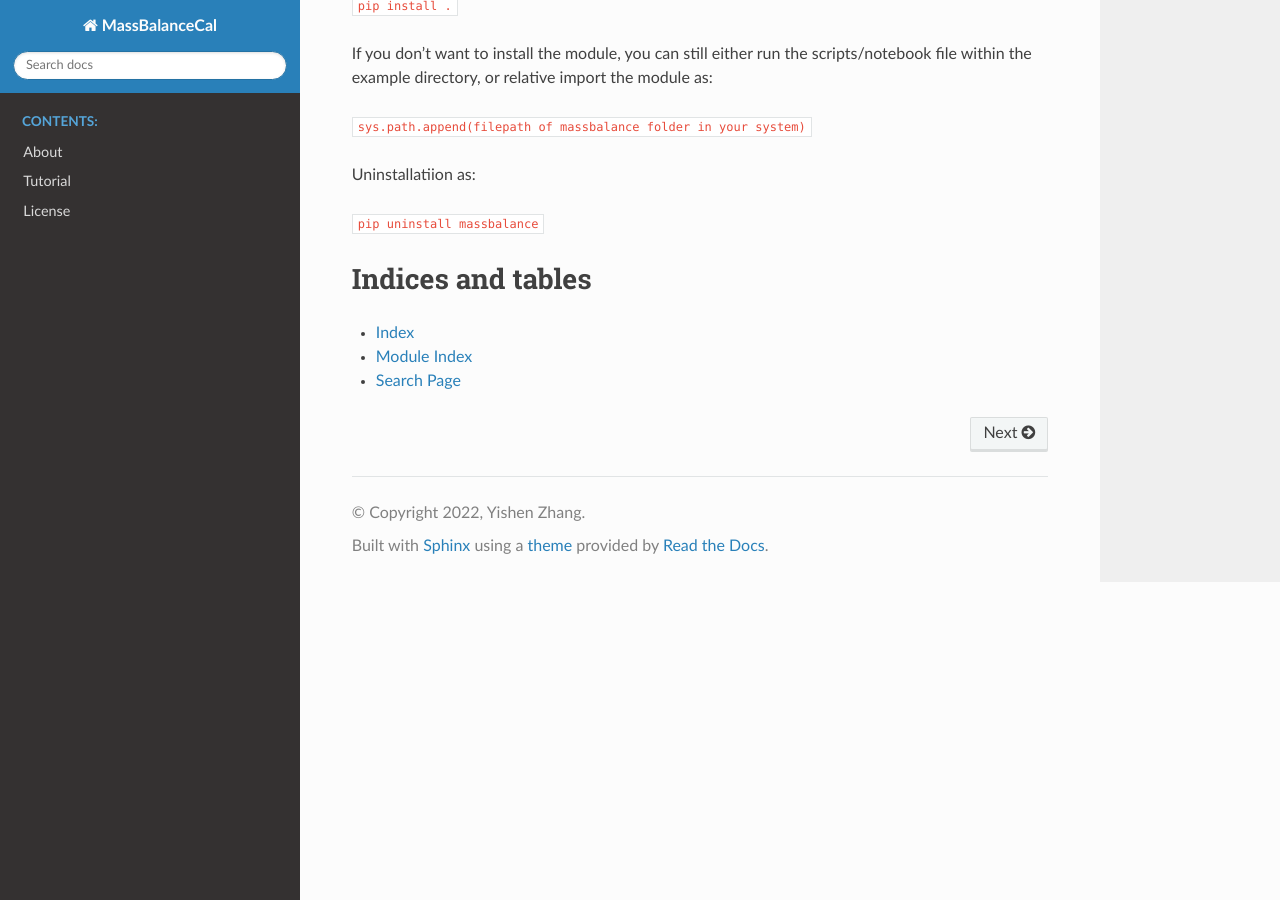
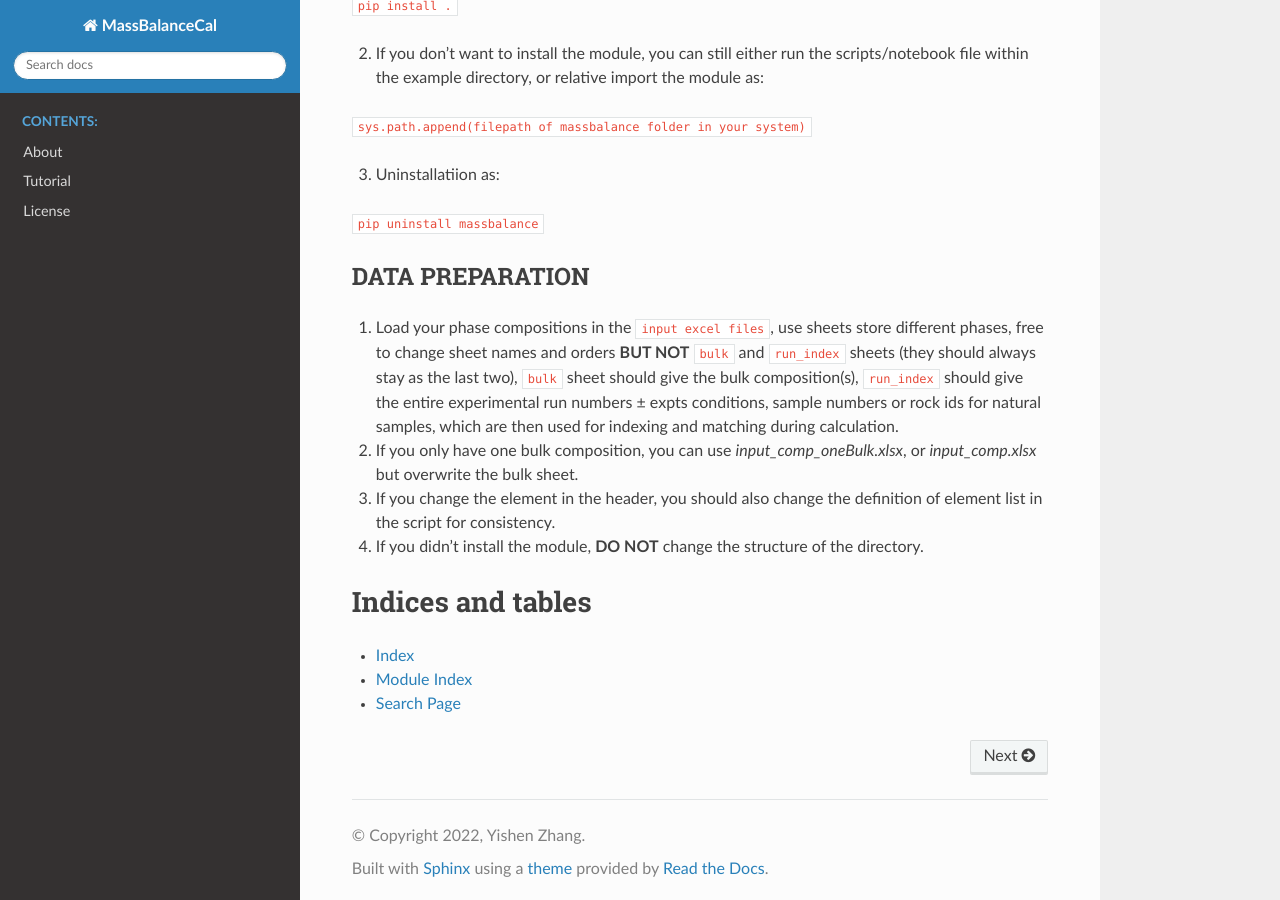
Before and after one commit to eazzzon/MassBalanceCal, a Sphinx documentation site: the page built from docs/source/index.rst, in a window 1280 px wide and 900 px high, scrolled down 560 px. Built offline with Sphinx 7.4.7 and the Read the Docs theme 2.0.0, drawn with Linux system fonts in a browser that asks for light colours; formulas are drawn with MathJax 3; pages that are not in the unit, such as notebooks, are missing from menus.

Commit message:
update typos

```diff
--- a/docs/source/index.rst
+++ b/docs/source/index.rst
@@ -17,17 +17,28 @@ Welcome to MassBalanceCal's documentation!
 
 INSTALLATION & USE
 ##################
-No pip or conda installation is planned, you can install by calling the ``setup.py`` file in the unzipped downloaded file (directory name supposedly as MassBalanceCal-main). Run the line below in any terminal like app (terminal in Mac, or Anaconda prompt in Win):
+1. No pip or conda installation is planned, you can install by calling the ``setup.py`` file in the unzipped downloaded file (directory name supposedly as MassBalanceCal-main). Run the line below in any terminal like app (terminal in Mac, or Anaconda prompt in Win):
 
 ``pip install .``
 
-If you don't want to install the module, you can still either run the scripts/notebook file within the example directory, or relative import the module as:
+2. If you don't want to install the module, you can still either run the scripts/notebook file within the example directory, or relative import the module as:
 
 ``sys.path.append(filepath of massbalance folder in your system)``
 
-Uninstallatiion as:
+3. Uninstallatiion as:
 
 ``pip uninstall massbalance``
+
+DATA PREPARATION
+##################
+
+1. Load your phase compositions in the ``input excel files``, use sheets store different phases, free to change sheet names and orders **BUT NOT** ``bulk`` and ``run_index`` sheets (they should always stay as the last two), ``bulk`` sheet should give the bulk composition(s), ``run_index`` should give the entire experimental run numbers ± expts conditions, sample numbers or rock ids for natural samples, which are then used for indexing and matching during calculation.
+
+2. If you only have one bulk composition, you can use `input_comp_oneBulk.xlsx`, or `input_comp.xlsx` but overwrite the bulk sheet.
+
+3. If you change the element in the header, you should also change the definition of element list in the script for consistency.
+
+4. If you didn't install the module, **DO NOT** change the structure of the directory.
 
 
 Indices and tables
```
Also changed, not shown: docs/source/Tutorial.ipynb, 12 other files.
